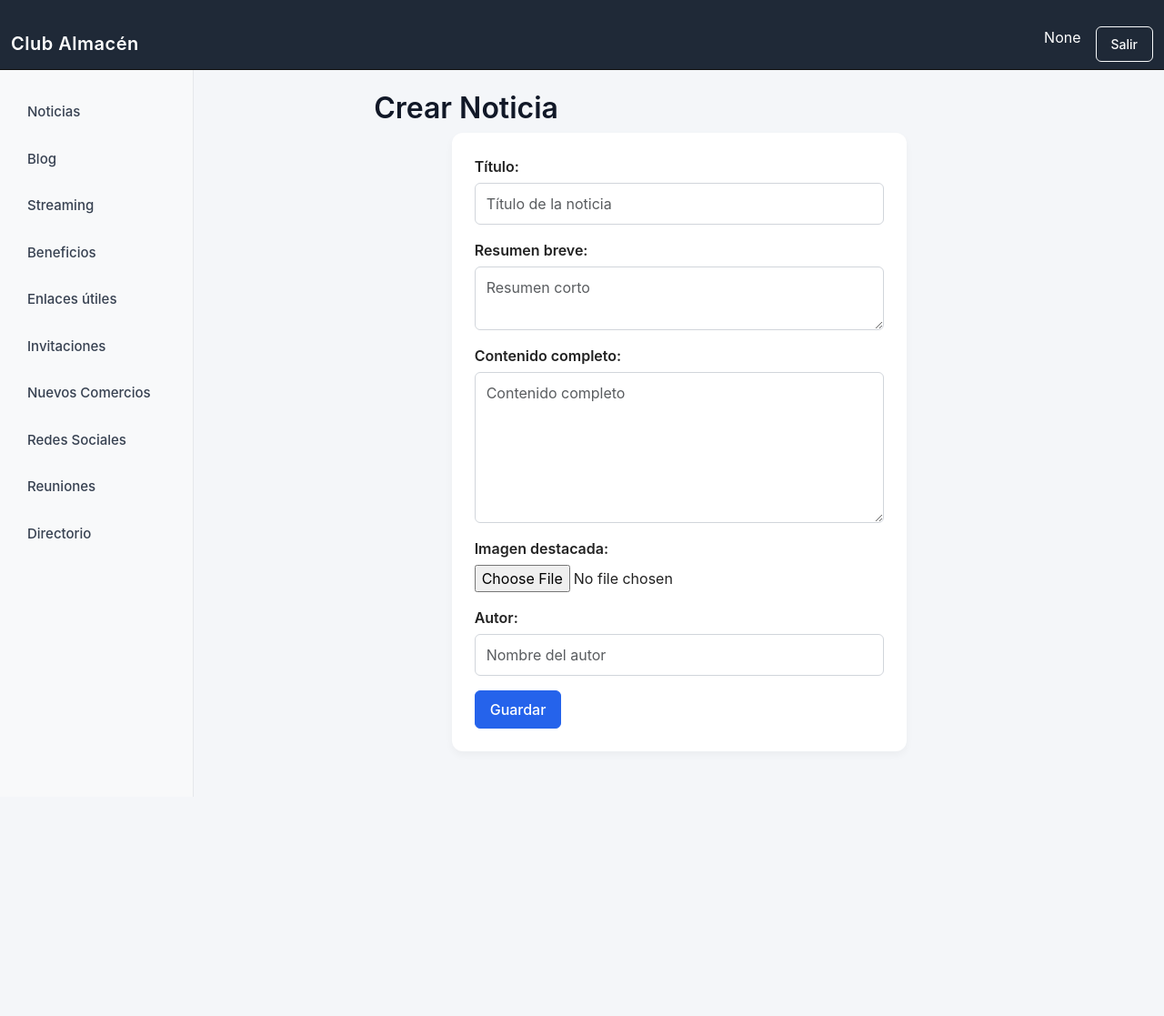
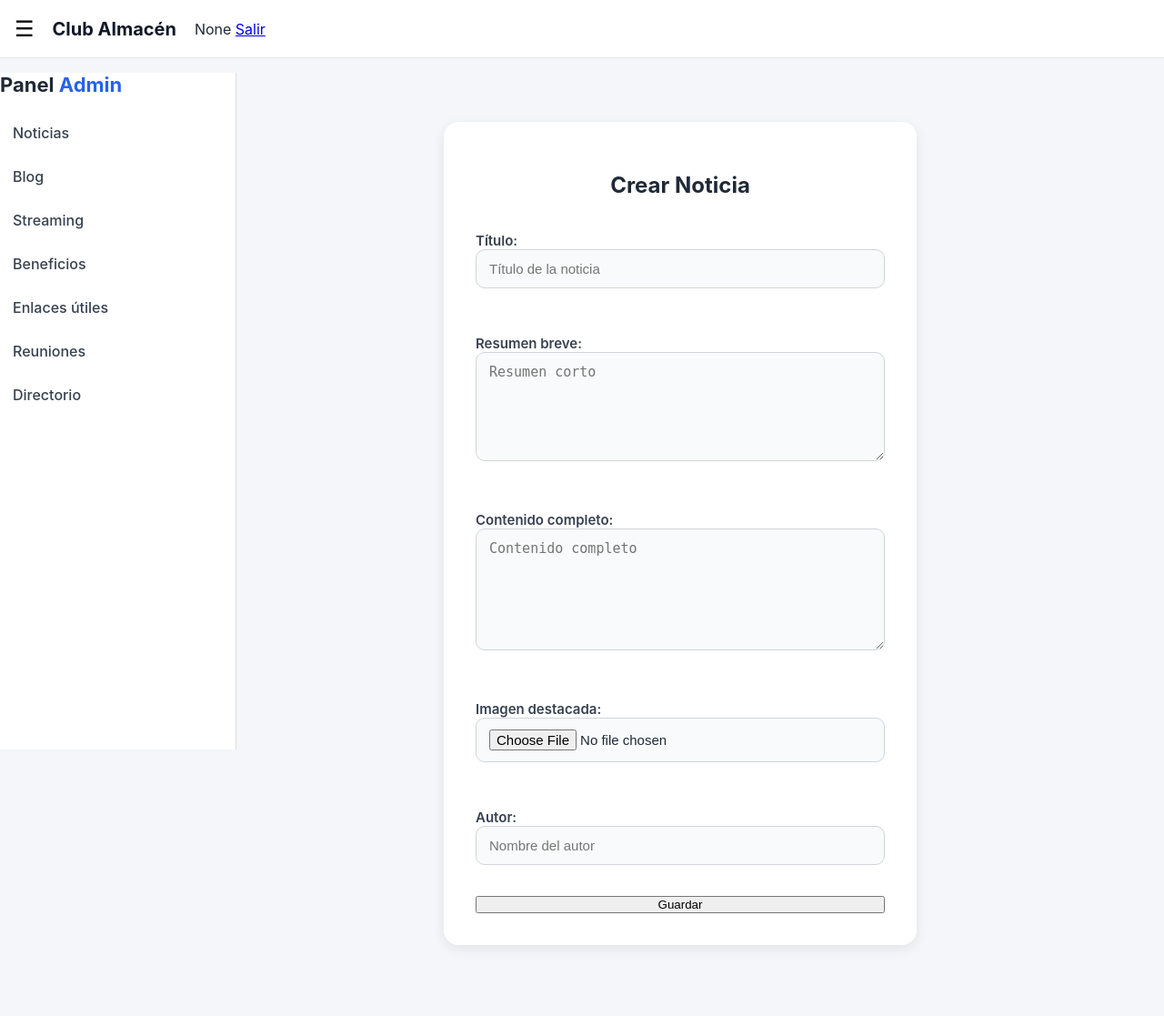
Before and after one commit to Maleza/WebClubAlmacen, a Django app: page /noticias/crear/ in a window 1280 px wide. Shown: the whole page at 91% size. Before the commit the page ends 876 px from the top, so only its background shows below. Run offline with Django 5.2, Linux system fonts and the light colour scheme; the visitor is signed in with stand-in values (Sample User, id 1).

Commit message:
cambios en el contenido de tarjetas index

```diff
--- a/static/css/base.css
+++ b/static/css/base.css
@@ -1,181 +1,27 @@
-/* ---------------------------------------------------------
-   BASE GENERAL
---------------------------------------------------------- */
-html, body {
-    font-family: "Inter", "Segoe UI", Roboto, Arial, sans-serif;
-    background-color: #f4f6f9;
-    color: #222;
-    margin: 0;
-    padding: 0;
+/* CONTENEDOR PRINCIPAL DEL PANEL */
+.panel-wrapper {
+    width: 100%;
+    display: flex;
+    justify-content: center;       /* Centra el contenido */
+    padding: 40px 20px;
+    margin-left: 260px;               /* Espacio para el menú lateral */
 }
 
-/* Ajuste general para que todo se vea más limpio */
-.container-fluid {
-    padding-top: 20px;
+/* TARJETA CENTRAL */
+.panel-card {
+    width: 100%;
+    max-width: 520px;               /* Tamaño ideal para formularios */
+    background: #ffffff;
+    padding: 35px;
+    border-radius: 16px;
+    box-shadow: 0 4px 14px rgba(0,0,0,0.08);
 }
 
-/* ---------------------------------------------------------
-   NAVBAR SUPERIOR
---------------------------------------------------------- */
-.navbar {
-    background: #1f2937 !important;
-    border-bottom: 1px solid #111;
-}
-
-.navbar-brand {
-    font-weight: 600;
-    letter-spacing: 0.5px;
-}
-
-.navbar .btn-outline-light {
-    border-radius: 6px;
-}
-
-/* ---------------------------------------------------------
-   SIDEBAR
---------------------------------------------------------- */
-
-.sidebar {
-    background: #ffffff;
-    border-right: 1px solid #e5e7eb;
-    min-height: 100vh;
-    font-size: 15px;
-}
-
-.sidebar .nav-link {
-    color: #374151;
-    padding: 12px 18px;
-    border-radius: 6px;
-    margin-bottom: 5px;
-    transition: 0.2s;
-    font-weight: 500;
-}
-
-.sidebar .nav-link:hover {
-    background: #e5e7eb;
-    color: #111827;
-}
-
-.sidebar .nav-link.active {
-    background: #111827 !important;
-    color: #fff !important;
-}
-
-/* ---------------------------------------------------------
-   TITULOS Y SEPARACIÓN
---------------------------------------------------------- */
-
-h1, h2, h3, h4 {
-    font-weight: 600;
-    color: #111827;
-}
-
-.page-header {
+/* TÍTULOS DEL PANEL */
+.panel-card h2,
+.panel-card h1 {
+    text-align: center;
     margin-bottom: 20px;
-}
-
-/* ---------------------------------------------------------
-   TARJETAS (CARDS)
---------------------------------------------------------- */
-.card {
-    border: none !important;
-    border-radius: 12px !important;
-    box-shadow: 0 4px 8px rgba(0,0,0,0.05) !important;
-    overflow: hidden;
-}
-
-.card img {
-    border-top-left-radius: 12px;
-    border-top-right-radius: 12px;
-}
-
-.card-body h5 {
-    font-weight: 600;
-}
-
-.card-body p {
-    color: #4b5563;
-}
-
-/* Hover suave */
-.card:hover {
-    transform: translateY(-3px);
-    transition: 0.2s;
-}
-
-/* ---------------------------------------------------------
-   BOTONES PERSONALIZADOS
---------------------------------------------------------- */
-.btn {
-    border-radius: 6px !important;
-    padding: 8px 16px;
-    font-weight: 500;
-}
-
-.btn-primary {
-    background: #2563eb !important;
-    border-color: #2563eb !important;
-}
-
-.btn-primary:hover {
-    background: #1d4ed8 !important;
-}
-
-.btn-success {
-    background: #16a34a !important;
-}
-
-.btn-danger {
-    background: #dc2626 !important;
-}
-
-.btn-outline-primary {
-    border-color: #2563eb !important;
-    color: #2563eb !important;
-}
-
-.btn-outline-primary:hover {
-    background: #2563eb !important;
-    color: #fff !important;
-}
-
-/* ---------------------------------------------------------
-   FORMULARIOS
---------------------------------------------------------- */
-form {
-    background: #ffffff;
-    padding: 25px;
-    border-radius: 12px;
-    box-shadow: 0 4px 8px rgba(0,0,0,0.04);
-}
-
-form label {
-    font-weight: 600;
-    margin-bottom: 6px;
-}
-
-.form-control {
-    border-radius: 6px;
-    padding: 10px 12px;
-    border: 1px solid #d1d5db;
-}
-
-.form-control:focus {
-    border-color: #2563eb;
-    box-shadow: 0 0 0 2px rgba(37, 99, 235, 0.3);
-}
-
-
-/* Centrado global de formularios CRUD */
-.form-wrapper {
-    max-width: 500px;        /* ancho máximo */
-    margin: 0 auto;          /* centrado horizontal */
-}
-
-/* Formularios dentro del contenido principal */
-main form {
-    max-width: 500px;
-    margin: 0 auto;
 }
 
 
@@ -183,68 +29,111 @@ main form {
 
 
 /* ---------------------------------------------------------
-   TABLA CRUD
+   FORMULARIOS MODERNOS
 --------------------------------------------------------- */
-.table {
-    background: white;
-    border-radius: 12px;
-    overflow: hidden;
+
+form {
+    display: flex;
+    flex-direction: column;
+    gap: 18px;
+    width: 100%;         /* ahora ocupa todo el ancho disponible */
 }
 
-.table thead {
-    background: #e5e7eb;
+form label {
+    font-size: 15px;
+    font-weight: 600;
+    color: #374151;
+}
+
+form input,
+form textarea,
+form select {
+    width: 100%;
+    padding: 12px 14px;
+    border: 1px solid #d1d5db;
+    border-radius: 10px;
+    background: #f9fafb;
+    font-size: 15px;
+    transition: 0.2s;
+}
+
+form input:focus,
+form textarea:focus,
+form select:focus {
+    outline: none;
+    border-color: #2563eb;
+    background: #fff;
+    box-shadow: 0 0 0 3px rgba(37, 99, 235, .15);
+}
+
+form textarea {
+    min-height: 120px;
+}
+
+.form-actions {
+    display: flex;
+    justify-content: flex-end;
+    gap: 12px;
+    margin-top: 12px;
+}
+
+
+/* ---------------------------------------------------------
+   BOTONES
+--------------------------------------------------------- */
+
+.btn-save {
+    padding: 12px 20px;
+    background: #2563eb;
+    color: white;
+    border-radius: 10px;
+    text-decoration: none;
+    font-weight: 600;
+    border: none;
+    cursor: pointer;
+}
+
+.btn-cancel {
+    padding: 12px 20px;
+    background: #ddd;
+    color: #333;
+    border-radius: 10px;
+    text-decoration: none;
     font-weight: 600;
 }
 
-.table tbody tr:hover {
-    background: #f3f4f6;
+.btn-save:hover {
+    background: #1747c7;
 }
 
-/* ---------------------------------------------------------
-   DETALLE (detail.html)
---------------------------------------------------------- */
-.detail-container {
-    background: white;
-    padding: 25px;
-    border-radius: 12px;
-    box-shadow: 0 4px 8px rgba(0,0,0,0.04);
+.btn-cancel:hover {
+    background: #ccc;
 }
 
-.detail-title {
-    font-size: 26px;
-    font-weight: 700;
+
+/* ---------------------------------------------------------
+   TABLAS DEL PANEL
+--------------------------------------------------------- */
+
+.table {
+    width: 100%;
+    border-collapse: collapse;
+    margin-top: 20px;
 }
 
-.detail-content p {
-    line-height: 1.6;
+.table th {
+    background: #f3f4f6;
+    text-align: left;
+    padding: 12px;
 }
 
-/* ---------------------------------------------------------
-   ELIMINAR (delete.html)
---------------------------------------------------------- */
-.delete-box {
-    text-align: center;
-    padding: 40px;
+.table td {
+    padding: 10px;
+    border-bottom: 1px solid #eee;
 }
 
-.delete-box p {
-    font-size: 18px;
-    color: #4b5563;
+.table a {
+    color: #2563eb;
+    text-decoration: none;
+    font-weight: 600;
 }
-
-/* ---------------------------------------------------------
-   RESPONSIVIDAD
---------------------------------------------------------- */
-@media (max-width: 992px) {
-    .sidebar {
-        display: none;
-    }
-
-    .navbar {
-        padding: 12px;
-    }
-
-    main {
-        margin-left: 0 !important;
-    }
-}
--- a/static/css/index.css
+++ b/static/css/index.css
@@ -261,6 +261,8 @@ body {
     border-radius: 12px;
     overflow: hidden;
     box-shadow: 0 3px 12px rgba(0,0,0,0.1);
+    justify-content: center;
+    align-items: center;
 }
 
 .thumb {
--- a/templates/crud/base.html
+++ b/templates/crud/base.html
@@ -1,60 +1,70 @@
 {% load static %}
-<!doctype html>
+<!DOCTYPE html>
 <html lang="es">
 <head>
-  <meta charset="utf-8">
-  <title>{{ title|default:"Panel" }}</title>
- <link href="https://cdn.jsdelivr.net/npm/bootstrap@5.3.2/dist/css/bootstrap.min.css" rel="stylesheet">
- <link rel="stylesheet" href="{% static 'css/base.css' %}?v=1.3">
-  <style>
-    body { padding-top: 56px; }
-    .sidebar { min-width:200px; max-width:220px; }
-  </style>
+    <meta charset="UTF-8">
+    <title>{{ title|default:"Club Almacén" }}</title>
+
+    <!-- Estilos globales unificados -->
+    <link rel="stylesheet" href="{% static 'css/index.css' %}?v=2.0">
+    <link rel="stylesheet" href="{% static 'css/base.css' %}?v=2.0">
 </head>
+
 <body>
-<nav class="navbar navbar-dark bg-dark fixed-top">
-  <div class="container-fluid">
-    <a class="navbar-brand" href="/">Club Almacén</a>
-    <div class="d-flex">
-      {% if user.is_authenticated %}
-        <span class="text-white me-3">{{ user.username }}</span>
-        <a class="btn btn-outline-light btn-sm" href="{% url 'logout' %}">Salir</a>
-      {% else %}
-        <a class="btn btn-outline-light btn-sm" href="{% url 'login' %}">Ingresar</a>
-      {% endif %}
+
+<!-- TOPBAR -->
+<header class="topbar">
+    <button id="menu-toggle">☰</button>
+
+    <div class="brand">
+        <a href="/">Club Almacén</a>
     </div>
-  </div>
-</nav>
+
+    <div class="topbar-user">
+        {% if user.is_authenticated %}
+            <span class="user-name">{{ user.username }}</span>
+            <a href="{% url 'logout' %}" class="btn small outline">Salir</a>
+        {% else %}
+            <a href="{% url 'login' %}" class="btn small">Ingresar</a>
+        {% endif %}
+    </div>
+</header>
 
 
+<div class="layout">
 
-<div class="container-fluid">
-  <div class="row">
-    <nav class="col-md-2 d-none d-md-block bg-light sidebar py-4">
-      <div class="nav flex-column">
-        <a class="nav-link" href="{% url 'noticias' %}">Noticias</a>
-        <a class="nav-link" href="{% url 'blog' %}">Blog</a>
-        <a class="nav-link" href="{% url 'streaming' %}">Streaming</a>
-        <a class="nav-link" href="{% url 'beneficios' %}">Beneficios</a>
-        <a class="nav-link" href="{% url 'enlaces_utiles' %}">Enlaces útiles</a>
-        <a class="nav-link" href="{% url 'invitaciones' %}">Invitaciones</a>
-        <a class="nav-link" href="{% url 'nuevos_comercios' %}">Nuevos Comercios</a>
-        <a class="nav-link" href="{% url 'redes_sociales' %}">Redes Sociales</a>
-        <a class="nav-link" href="{% url 'reuniones' %}">Reuniones</a>
-        <a class="nav-link" href="{% url 'directorio' %}">Directorio</a>
-      </div>
+    <!-- SIDEBAR -->
+    <nav class="sidebar" id="sidebar">
+        <div class="sidebar-inner">
+            <div class="logo">Panel <span>Admin</span></div>
+
+            <ul class="nav-list">
+                <li><a href="{% url 'noticias' %}">Noticias</a></li>
+                <li><a href="{% url 'blog' %}">Blog</a></li>
+                <li><a href="{% url 'streaming' %}">Streaming</a></li>
+                <li><a href="{% url 'beneficios' %}">Beneficios</a></li>
+                <li><a href="{% url 'enlaces_utiles' %}">Enlaces útiles</a></li>
+                <li><a href="{% url 'reuniones' %}">Reuniones</a></li>
+                <li><a href="{% url 'directorio' %}">Directorio</a></li>
+            </ul>
+        </div>
     </nav>
 
-    <main class="col-md-9 ms-sm-auto col-lg-10 px-md-4 py-4">
-      <div class="row justify-content-center">
-        <div class="col-lg-8">
-          {% block content %}{% endblock %}
-        </div>
-      </div>
+
+    <!-- CONTENIDO PRINCIPAL -->
+    <main class="main">
+
+        <section class="panel-wrapper">
+            <div class="panel-card">
+                {% block content %}
+                {% endblock %}
+            </div>
+        </section>
+
     </main>
-  </div>
 </div>
 
-<script src="https://cdn.jsdelivr.net/npm/bootstrap@5.3.2/dist/js/bootstrap.bundle.min.js"></script>
+<script src="{% static 'js/index.js' %}"></script>
+
 </body>
 </html>
```
Also changed, not shown: templates/index.html (+11 -10 lines), media/noticias/coca_cola.png (added).
